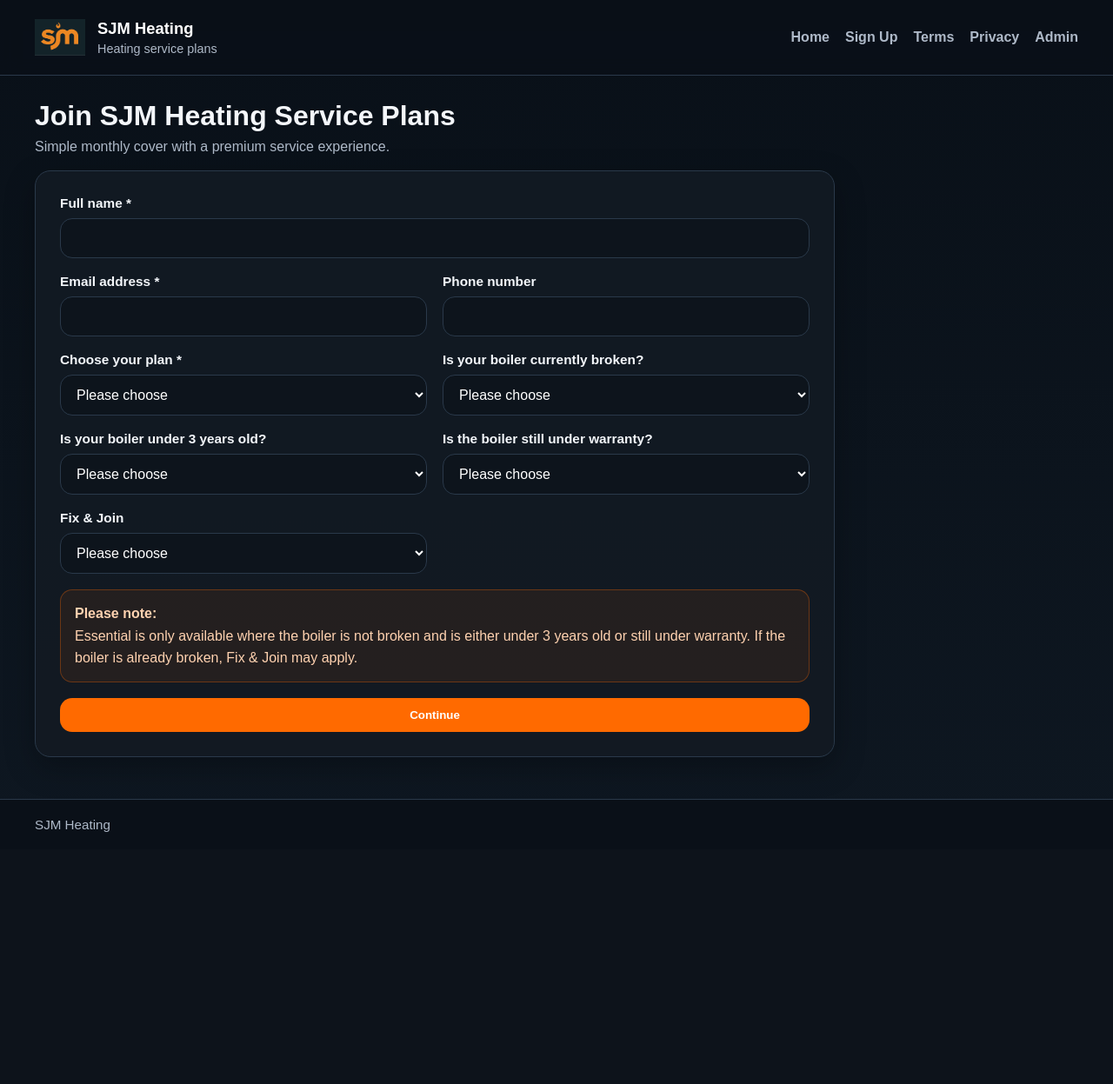
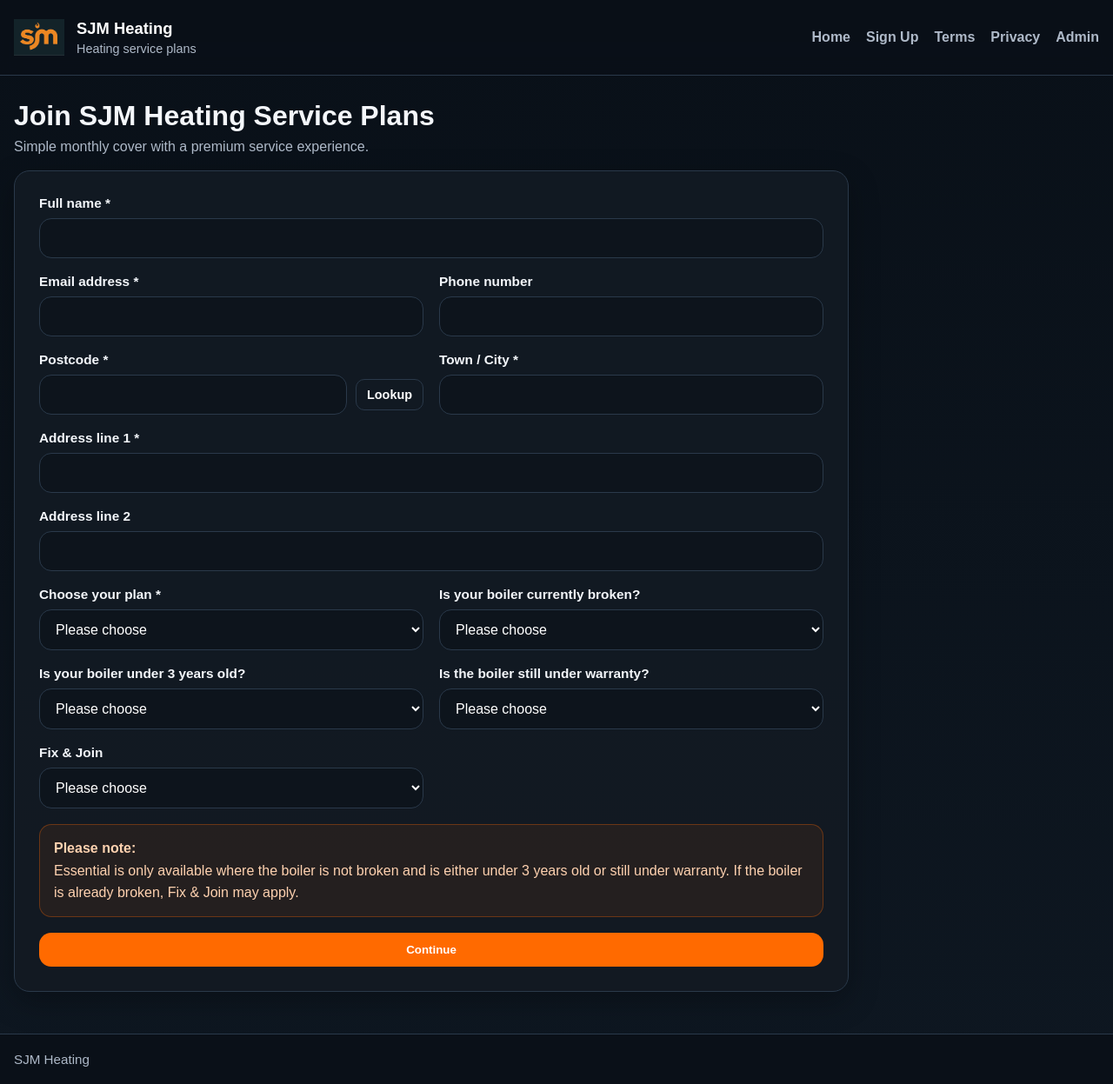
Before and after one commit to simackridge/sjm_app, a Flask app: page /signup in a window 1280 px wide. Shown: the whole page at 87% size. Before the commit the page ends 957 px from the top, so only its background shows below. Run offline with Flask 3, Linux system fonts and the light colour scheme; some libraries are stand-ins or nearby versions.

Commit message:
Full service plan system with address lookup, maps, admin and Stripe

```diff
--- a/app.py
+++ b/app.py
@@ -7,16 +7,21 @@ from flask import (
     flash,
     session,
     send_from_directory,
+    Response,
 )
 from datetime import datetime, UTC
 import os
+import csv
+import io
 from functools import wraps
+from urllib.parse import quote_plus
 
 from dotenv import load_dotenv
 import resend
 import stripe
 import psycopg2
 from psycopg2.extras import RealDictCursor
+import requests
 
 # -----------------------------------------------------------------------------
 # INIT
@@ -41,7 +46,6 @@ COMPANY_PHONE = os.environ.get("COMPANY_PHONE", "")
 COMPANY_EMAIL = os.environ.get("COMPANY_EMAIL", "")
 COMPANY_WEBSITE = os.environ.get("COMPANY_WEBSITE", "")
 FAVICON_PATH = os.environ.get("FAVICON_PATH", "favicon.ico")
-
 ADMIN_PASSWORD = os.environ.get("ADMIN_PASSWORD", "admin123")
 
 RESEND_FROM_EMAIL = os.environ.get("RESEND_FROM_EMAIL", "")
@@ -118,14 +122,15 @@ def login_required(func):
     return wrapper
 
 def safe_success_url():
-    return STRIPE_SUCCESS_URL or (url_for("stripe_success", _external=True) + "?session_id={CHECKOUT_SESSION_ID}")
+    return STRIPE_SUCCESS_URL or (
+        url_for("stripe_success", _external=True) + "?session_id={CHECKOUT_SESSION_ID}"
+    )
 
 def safe_cancel_url():
     return STRIPE_CANCEL_URL or url_for("stripe_cancel", _external=True)
 
 def validate_required_env():
     missing = []
-
     required = {
         "DB_NAME": DB_NAME,
         "DB_USER": DB_USER,
@@ -134,15 +139,30 @@ def validate_required_env():
         "DB_PORT": DB_PORT,
         "STRIPE_SECRET_KEY": os.environ.get("STRIPE_SECRET_KEY"),
     }
-
     for key, value in required.items():
         if not value:
             missing.append(key)
-
     return missing
 
 def docs_file_exists(filename):
     return os.path.exists(os.path.join(DOCS_DIR, filename))
+
+def build_full_address(row):
+    parts = [
+        row.get("address_line_1"),
+        row.get("address_line_2"),
+        row.get("city"),
+        row.get("postcode"),
+    ]
+    return ", ".join([p for p in parts if p])
+
+def build_maps_link(row):
+    address = build_full_address(row)
+    return f"https://www.google.com/maps/search/?api=1&query={quote_plus(address)}"
+
+def build_directions_link(row):
+    address = build_full_address(row)
+    return f"https://www.google.com/maps/dir/?api=1&destination={quote_plus(address)}"
 
 # -----------------------------------------------------------------------------
 # ROUTES
@@ -192,6 +212,38 @@ def health():
     return {"status": "ok"}, 200
 
 # -----------------------------------------------------------------------------
+# POSTCODE LOOKUP
+# -----------------------------------------------------------------------------
+
+@app.route("/api/postcode-lookup")
+def postcode_lookup():
+    postcode = clean(request.args.get("postcode")).upper()
+
+    if not postcode:
+        return {"error": "No postcode provided"}, 400
+
+    try:
+        response = requests.get(
+            f"https://api.postcodes.io/postcodes/{quote_plus(postcode)}",
+            timeout=10,
+        )
+        data = response.json()
+
+        if response.status_code != 200 or data.get("status") != 200:
+            return {"error": "Invalid postcode"}, 400
+
+        result = data.get("result", {}) or {}
+
+        return {
+            "postcode": result.get("postcode", postcode),
+            "city": result.get("admin_district") or result.get("admin_ward") or "",
+            "region": result.get("region") or "",
+            "country": result.get("country") or "",
+        }
+    except Exception:
+        return {"error": "Lookup failed"}, 500
+
+# -----------------------------------------------------------------------------
 # SIGNUP -> STRIPE
 # -----------------------------------------------------------------------------
 
@@ -206,14 +258,19 @@ def submit():
     email = clean(request.form.get("email"))
     phone = clean(request.form.get("phone"))
 
+    address_line_1 = clean(request.form.get("address_line_1"))
+    address_line_2 = clean(request.form.get("address_line_2"))
+    city = clean(request.form.get("city"))
+    postcode = clean(request.form.get("postcode")).upper()
+
     plan = clean(request.form.get("selected_plan"))
     broken = clean(request.form.get("boiler_broken"))
     under3 = clean(request.form.get("boiler_under_3_years"))
     warranty = clean(request.form.get("boiler_warranty_valid"))
     fix_join = clean(request.form.get("fix_and_join"))
 
-    if not name or not email or not plan:
-        flash("Please complete the required fields.", "error")
+    if not name or not email or not address_line_1 or not city or not postcode or not plan:
+        flash("Please complete all required fields.", "error")
         return redirect(url_for("signup"))
 
     if plan not in PLAN_PRICES:
@@ -230,7 +287,10 @@ def submit():
             return redirect(url_for("signup"))
 
         if not (under3 == "Yes" or warranty == "Yes"):
-            flash("Essential requires the boiler to be under 3 years old or under warranty.", "error")
+            flash(
+                "Essential requires the boiler to be under 3 years old or under warranty.",
+                "error",
+            )
             return redirect(url_for("signup"))
 
     if broken == "Yes":
@@ -239,32 +299,49 @@ def submit():
     conn = get_db_connection()
     try:
         with conn.cursor() as cur:
+            now = datetime.now(UTC)
             cur.execute(
                 """
                 INSERT INTO signups (
                     full_name,
                     email,
                     phone,
+                    address_line_1,
+                    address_line_2,
+                    city,
+                    postcode,
                     selected_plan,
                     monthly_price,
                     boiler_broken,
+                    boiler_under_3_years,
+                    boiler_warranty_valid,
                     fix_and_join,
+                    status,
                     payment_status,
-                    created_at
+                    created_at,
+                    updated_at
                 )
-                VALUES (%s,%s,%s,%s,%s,%s,%s,%s,%s)
+                VALUES (%s,%s,%s,%s,%s,%s,%s,%s,%s,%s,%s,%s,%s,%s,%s,%s,%s)
                 RETURNING id
                 """,
                 (
                     name,
                     email,
                     phone,
+                    address_line_1,
+                    address_line_2,
+                    city,
+                    postcode,
                     plan,
                     PLAN_PRICES[plan],
                     broken,
+                    under3,
+                    warranty,
                     fix_join,
+                    "New",
                     "Not sent",
-                    datetime.now(UTC),
+                    now,
+                    now,
                 ),
             )
             signup_id = cur.fetchone()["id"]
@@ -284,6 +361,7 @@ def submit():
             ],
             success_url=safe_success_url(),
             cancel_url=safe_cancel_url(),
+            customer_email=email,
             metadata={"signup_id": str(signup_id)},
         )
     except Exception as e:
@@ -293,10 +371,11 @@ def submit():
                 cur.execute(
                     """
                     UPDATE signups
-                    SET payment_status='Failed'
+                    SET payment_status='Failed',
+                        updated_at=%s
                     WHERE id=%s
                     """,
-                    (signup_id,),
+                    (datetime.now(UTC), signup_id),
                 )
             conn.commit()
         finally:
@@ -311,10 +390,12 @@ def submit():
             cur.execute(
                 """
                 UPDATE signups
-                SET stripe_checkout_url=%s, payment_status='Link sent'
+                SET stripe_checkout_url=%s,
+                    payment_status='Link sent',
+                    updated_at=%s
                 WHERE id=%s
                 """,
-                (checkout_session.url, signup_id),
+                (checkout_session.url, datetime.now(UTC), signup_id),
             )
         conn.commit()
     finally:
@@ -347,10 +428,11 @@ def stripe_success():
                 cur.execute(
                     """
                     UPDATE signups
-                    SET payment_status='Paid'
+                    SET payment_status='Paid',
+                        updated_at=%s
                     WHERE id=%s
                     """,
-                    (signup_id,),
+                    (datetime.now(UTC), signup_id),
                 )
             conn.commit()
         finally:
@@ -363,7 +445,7 @@ def stripe_cancel():
     return render_template("stripe_cancel.html")
 
 # -----------------------------------------------------------------------------
-# ADMIN LOGIN / LOGOUT
+# ADMIN
 # -----------------------------------------------------------------------------
 
 @app.route("/admin/login", methods=["GET", "POST"])
@@ -374,7 +456,6 @@ def admin_login():
             flash("Logged in successfully.", "success")
             return redirect(url_for("admin"))
         flash("Wrong password", "error")
-
     return render_template("admin_login.html")
 
 @app.route("/admin/logout")
@@ -382,10 +463,6 @@ def admin_logout():
     session.clear()
     flash("Logged out successfully.", "success")
     return redirect(url_for("admin_login"))
-
-# -----------------------------------------------------------------------------
-# ADMIN DASHBOARD
-# -----------------------------------------------------------------------------
 
 @app.route("/admin")
 @login_required
@@ -410,11 +487,14 @@ def admin():
         "conversion": round((paid / total) * 100, 1) if total else 0,
     }
 
-    return render_template("admin.html", signups=rows, stats=stats)
-
-# -----------------------------------------------------------------------------
-# RESEND PAYMENT LINK
-# -----------------------------------------------------------------------------
+    return render_template(
+        "admin.html",
+        signups=rows,
+        stats=stats,
+        build_maps_link=build_maps_link,
+        build_directions_link=build_directions_link,
+        build_full_address=build_full_address,
+    )
 
 @app.route("/admin/resend/<int:id>", methods=["POST"])
 @login_required
@@ -451,6 +531,7 @@ def resend_payment(id):
             ],
             success_url=safe_success_url(),
             cancel_url=safe_cancel_url(),
+            customer_email=row.get("email") or None,
             metadata={"signup_id": str(id)},
         )
 
@@ -458,10 +539,12 @@ def resend_payment(id):
             cur.execute(
                 """
                 UPDATE signups
-                SET stripe_checkout_url=%s, payment_status='Link sent'
+                SET stripe_checkout_url=%s,
+                    payment_status='Link sent',
+                    updated_at=%s
                 WHERE id=%s
                 """,
-                (checkout_session.url, id),
+                (checkout_session.url, datetime.now(UTC), id),
             )
         conn.commit()
     finally:
@@ -469,6 +552,69 @@ def resend_payment(id):
 
     flash("Payment link resent.", "success")
     return redirect(url_for("admin"))
+
+@app.route("/admin/export.csv")
+@login_required
+def export_csv():
+    conn = get_db_connection()
+    try:
+        with conn.cursor() as cur:
+            cur.execute("SELECT * FROM signups ORDER BY id DESC")
+            rows = cur.fetchall()
+    finally:
+        conn.close()
+
+    output = io.StringIO()
+    writer = csv.writer(output)
+
+    writer.writerow([
+        "ID",
+        "Created At",
+        "Updated At",
+        "Full Name",
+        "Email",
+        "Phone",
+        "Address Line 1",
+        "Address Line 2",
+        "City",
+        "Postcode",
+        "Selected Plan",
+        "Monthly Price",
+        "Boiler Broken",
+        "Boiler Under 3 Years",
+        "Boiler Warranty Valid",
+        "Fix And Join",
+        "Status",
+        "Payment Status",
+        "Stripe Checkout URL",
+    ])
+
+    for row in rows:
+        writer.writerow([
+            row.get("id"),
+            row.get("created_at"),
+            row.get("updated_at"),
+            row.get("full_name"),
+            row.get("email"),
+            row.get("phone"),
+            row.get("address_line_1"),
+            row.get("address_line_2"),
+            row.get("city"),
+            row.get("postcode"),
+            row.get("selected_plan"),
+            row.get("monthly_price"),
+            row.get("boiler_broken"),
+            row.get("boiler_under_3_years"),
+            row.get("boiler_warranty_valid"),
+            row.get("fix_and_join"),
+            row.get("status"),
+            row.get("payment_status"),
+            row.get("stripe_checkout_url"),
+        ])
+
+    response = Response(output.getvalue(), mimetype="text/csv")
+    response.headers["Content-Disposition"] = "attachment; filename=sjm_signups.csv"
+    return response
 
 # -----------------------------------------------------------------------------
 # ERROR PAGES
--- a/static/style.css
+++ b/static/style.css
@@ -10,19 +10,13 @@
   --success:#1f9d61;
   --warning:#d6a100;
   --danger:#c94848;
-  --max:1200px;
+  --max:1280px;
   --radius:18px;
   --shadow:0 12px 35px rgba(0,0,0,0.28);
 }
 
-*{
-  box-sizing:border-box;
-}
-
-html, body{
-  margin:0;
-  padding:0;
-}
+*{box-sizing:border-box}
+html, body{margin:0;padding:0}
 
 body{
   font-family:Arial, Helvetica, sans-serif;
@@ -321,7 +285,7 @@ img{
 }
 
 .form-card{
-  max-width:920px;
+  max-width:960px;
 }
 
 .form-grid{
@@ -365,6 +329,16 @@ img{
   grid-column:1 / -1;
 }
 
+.postcode-row{
+  display:flex;
+  gap:10px;
+  align-items:center;
+}
+
+.postcode-row input{
+  flex:1;
+}
+
 .note-box{
   padding:14px 16px;
   border-radius:14px;
--- a/templates/signup.html
+++ b/templates/signup.html
@@ -23,6 +23,29 @@
     <div class="field">
       <label for="phone">Phone number</label>
       <input type="text" id="phone" name="phone">
+    </div>
+
+    <div class="field">
+      <label for="postcode">Postcode *</label>
+      <div class="postcode-row">
+        <input type="text" id="postcode" name="postcode" required>
+        <button type="button" class="btn btn-secondary btn-small" onclick="lookupPostcode()">Lookup</button>
+      </div>
+    </div>
+
+    <div class="field">
+      <label for="city">Town / City *</label>
+      <input type="text" id="city" name="city" required>
+    </div>
+
+    <div class="field full">
+      <label for="address_line_1">Address line 1 *</label>
+      <input type="text" id="address_line_1" name="address_line_1" required>
+    </div>
+
+    <div class="field full">
+      <label for="address_line_2">Address line 2</label>
+      <input type="text" id="address_line_2" name="address_line_2">
     </div>
 
     <div class="field">
@@ -84,4 +107,34 @@
     </div>
   </form>
 </div>
+
+<script>
+async function lookupPostcode() {
+  const postcodeInput = document.getElementById("postcode");
+  const cityInput = document.getElementById("city");
+  const postcode = postcodeInput.value.trim();
+
+  if (!postcode) {
+    alert("Please enter a postcode first.");
+    return;
+  }
+
+  try {
+    const response = await fetch(`/api/postcode-lookup?postcode=${encodeURIComponent(postcode)}`);
+    const data = await response.json();
+
+    if (!response.ok || data.error) {
+      alert(data.error || "Postcode lookup failed.");
+      return;
+    }
+
+    postcodeInput.value = data.postcode || postcode.toUpperCase();
+    if (!cityInput.value && data.city) {
+      cityInput.value = data.city;
+    }
+  } catch (error) {
+    alert("Postcode lookup failed.");
+  }
+}
+</script>
 {% endblock %}
--- a/templates/success.html
+++ b/templates/success.html
@@ -16,6 +16,9 @@
           <div><strong>Name:</strong> {{ signup.full_name }}</div>
           <div><strong>Email:</strong> {{ signup.email }}</div>
           <div><strong>Phone:</strong> {{ signup.phone or "-" }}</div>
+          <div><strong>Address:</strong> {{ signup.address_line_1 }}</div>
+          <div><strong>Town / City:</strong> {{ signup.city }}</div>
+          <div><strong>Postcode:</strong> {{ signup.postcode }}</div>
           <div><strong>Plan:</strong> {{ signup.selected_plan }}</div>
           <div><strong>Monthly price:</strong> £{{ signup.monthly_price }}</div>
           <div><strong>Payment status:</strong> {{ signup.payment_status or "Pending" }}</div>
```
Also changed, not shown: other parts of static/style.css (+17 -39 lines), templates/admin.html (+25 -10 lines), templates/index.html (+0 -22 lines), templates/privacy.html (+4 -15 lines), templates/terms.html (+5 -19 lines), 1 other file.
